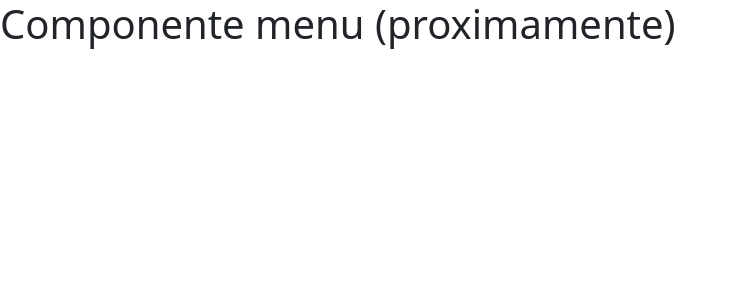
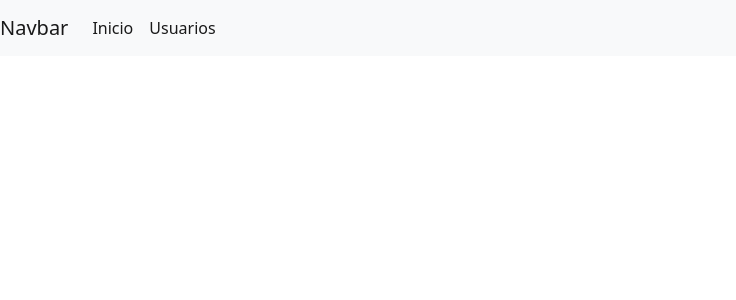
Before and after one commit to silviavnoto/academyapp-frontend, an Angular app: page / in a window 1280 px wide. Shown: the top 300 px of the page, without its empty margins (0-736 px from the left). Built offline with nearby package versions, Linux system fonts and the light colour scheme.

Commit message:
navbar implementado simple

```diff
--- a/src/app/app.component.html
+++ b/src/app/app.component.html
@@ -1,5 +1,23 @@
-
-<h1>Componente menu (proximamente)</h1>
 
 
-<router-outlet />
+
+<nav class="navbar navbar-expand-lg navbar-light bg-light">
+    <a class="navbar-brand" href="#">Navbar</a>
+    <button class="navbar-toggler" type="button" data-toggle="collapse" data-target="#navbarSupportedContent" aria-controls="navbarSupportedContent" aria-expanded="false" aria-label="Toggle navigation">
+      <span class="navbar-toggler-icon"></span>
+    </button>
+
+    <div class="collapse navbar-collapse" id="navbarSupportedContent">
+      <ul class="navbar-nav mr-auto">
+        <li class="nav-item active">
+          <a class="nav-link" href="/">Inicio<span class="sr-only">(current)</span></a>
+        </li>
+        <li class="nav-item active">
+            <a class="nav-link" href="admin/usuario/plist">Usuarios</a>
+          </li>
+      </ul>
+
+    </div>
+  </nav>
+
+  <router-outlet />
--- a/src/index.html
+++ b/src/index.html
@@ -6,6 +6,13 @@
   <base href="/">
   <meta name="viewport" content="width=device-width, initial-scale=1">
   <link rel="icon" type="image/x-icon" href="favicon.ico">
+
+  <link rel="stylesheet" href="https://cdn.jsdelivr.net/npm/bootstrap@4.0.0/dist/css/bootstrap.min.css" integrity="sha384-Gn5384xqQ1aoWXA+058RXPxPg6fy4IWvTNh0E263XmFcJlSAwiGgFAW/dAiS6JXm" crossorigin="anonymous">
+  <script src="https://code.jquery.com/jquery-3.2.1.slim.min.js" integrity="sha384-KJ3o2DKtIkvYIK3UENzmM7KCkRr/rE9/Qpg6aAZGJwFDMVNA/GpGFF93hXpG5KkN" crossorigin="anonymous"></script>
+<script src="https://cdn.jsdelivr.net/npm/popper.js@1.12.9/dist/umd/popper.min.js" integrity="sha384-ApNbgh9B+Y1QKtv3Rn7W3mgPxhU9K/ScQsAP7hUibX39j7fakFPskvXusvfa0b4Q" crossorigin="anonymous"></script>
+<script src="https://cdn.jsdelivr.net/npm/bootstrap@4.0.0/dist/js/bootstrap.min.js" integrity="sha384-JZR6Spejh4U02d8jOt6vLEHfe/JQGiRRSQQxSfFWpi1MquVdAyjUar5+76PVCmYl" crossorigin="anonymous"></script>
+
+
 </head>
 <body>
   <app-root></app-root>
```
